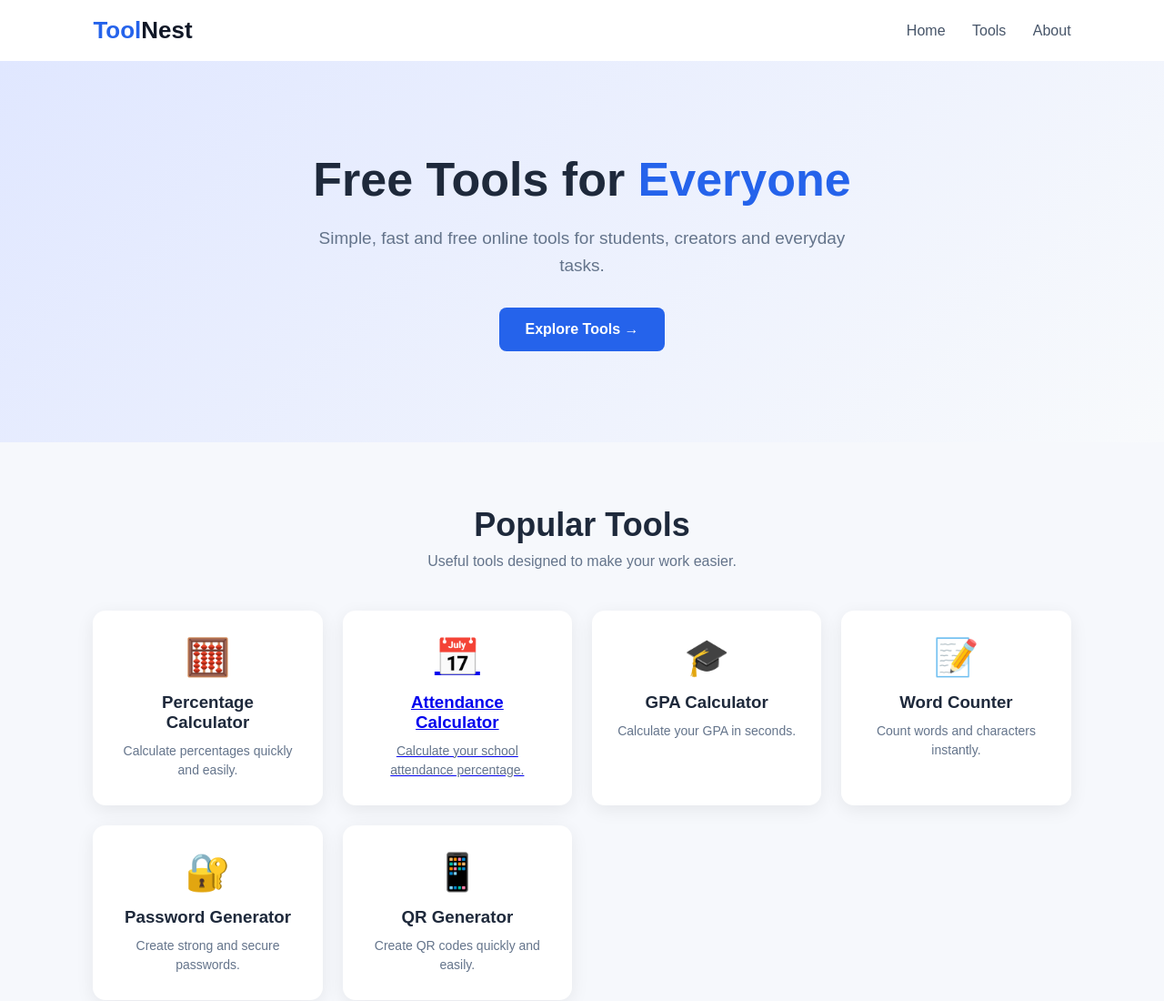
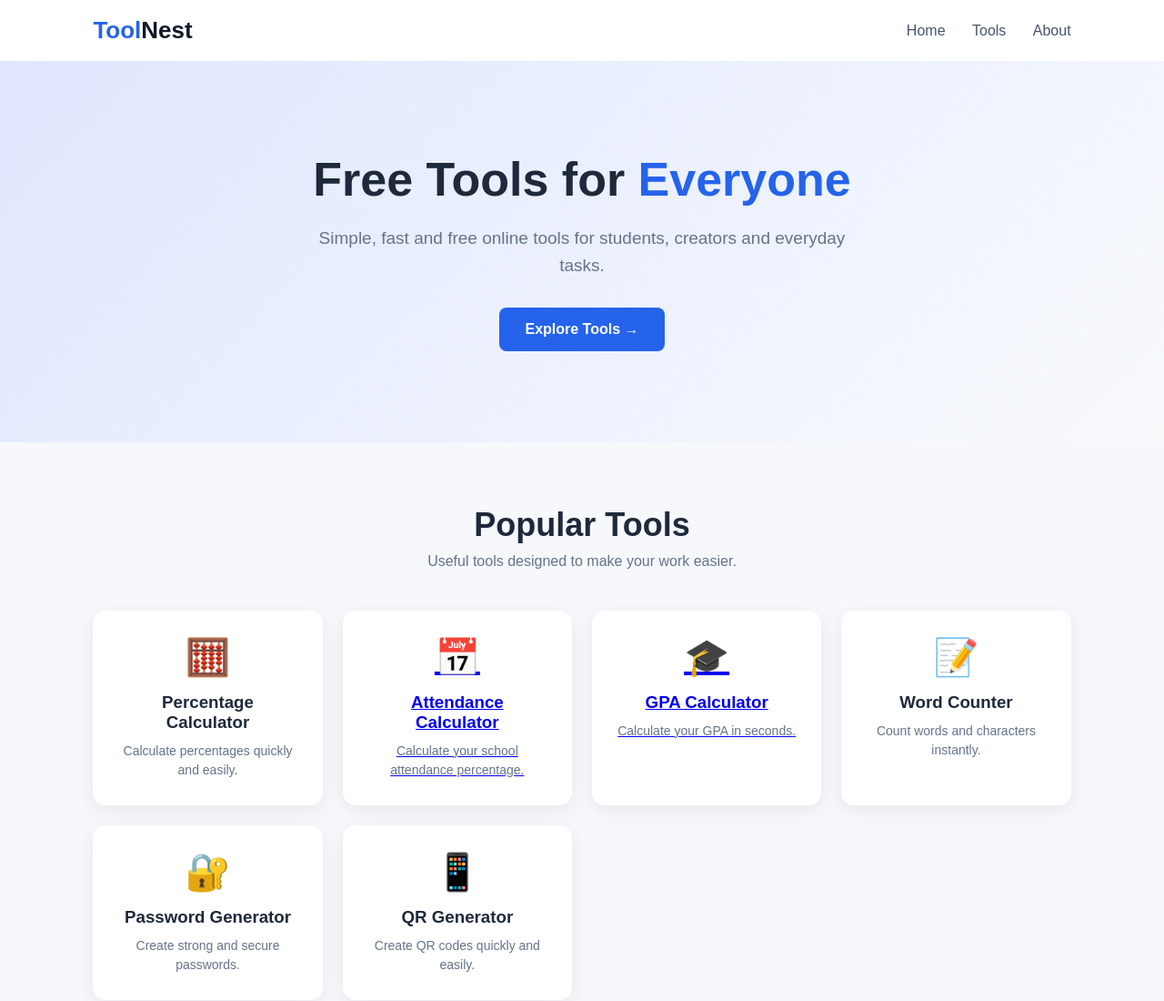
Before and after one commit to a868890953-glitch/toolnest, a plain HTML site: page index.html in a window 1280 px wide. Shown: the top 1100 px of the page at 91% size. Drawn offline with Linux system fonts and the light colour scheme.

Commit message:
Refactor GPA Calculator section in index.html
Removed duplicate GPA Calculator card and cleaned up spacing.

```diff
--- a/index.html
+++ b/index.html
@@ -212,18 +212,11 @@
   <h3>Attendance Calculator</h3>
   <p>Calculate your school attendance percentage.</p>
 </a>
-
-
-
-
-
-
-      <div class="tool-card">
-        <div class="tool-icon">🎓</div>
-        <h3>GPA Calculator</h3>
-        <p>Calculate your GPA in seconds.</p>
-      </div>
-
+ <a href="gpa.html" class="tool-card">
+  <div class="tool-icon">🎓</div>
+  <h3>GPA Calculator</h3>
+  <p>Calculate your GPA in seconds.</p>
+</a>
       <div class="tool-card">
         <div class="tool-icon">📝</div>
         <h3>Word Counter</h3>
```
